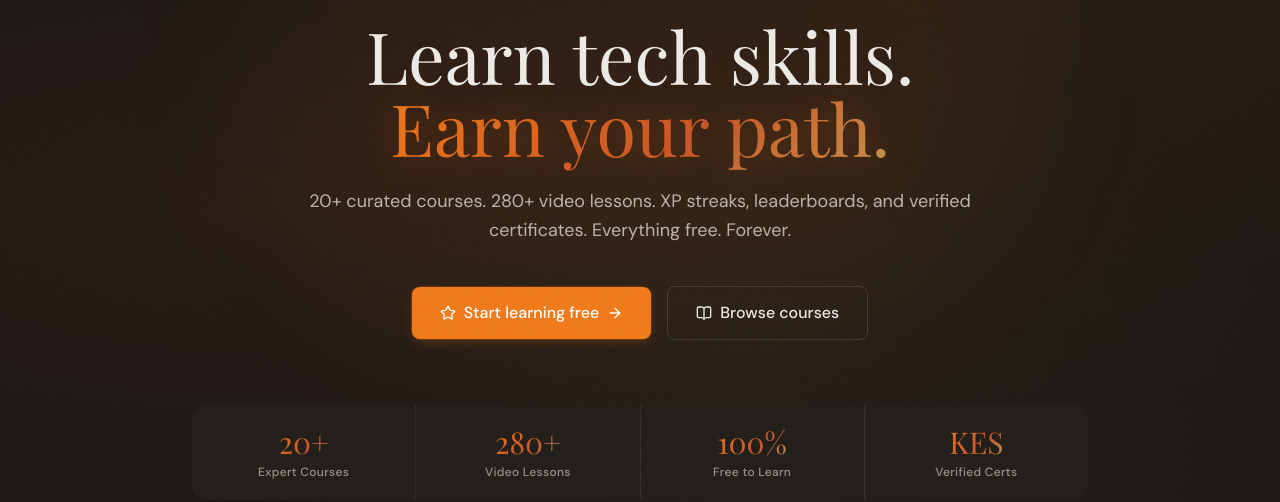
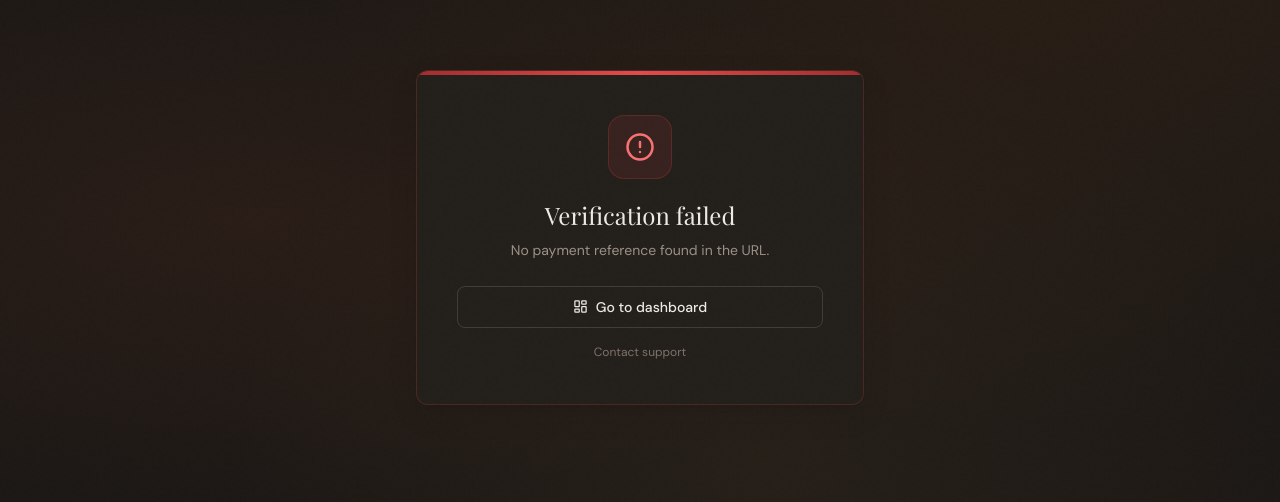
Before and after one commit to jobmlisho53-bit/Warmpath, a React (Vite) app in the folder frontend/: page /payment/verify in a window 1280 px wide. Before the commit this address led to /. Shown: the part 179-681 px from the top of the page. Built offline with nearby package versions, Linux system fonts and the light colour scheme; no server answers; a web font is replaced by a local one.

Commit message:
Add /payment/verify page — handles Paystack redirect for both cert and shop payments

```diff
--- a/frontend/src/App.jsx
+++ b/frontend/src/App.jsx
@@ -25,6 +25,7 @@ import BlogPost          from './pages/BlogPost'
 import AdminLogin        from './pages/AdminLogin'
 import AdminDashboard    from './pages/AdminDashboard'
 import AdminShop         from './pages/AdminShop'
+import PaymentVerify   from './pages/PaymentVerify'
 
 function Protected({ children }) {
   const { isAuth, loading } = useAuth()
@@ -79,6 +80,7 @@ function AppRoutes() {
         <Route path="/admin"                          element={<AdminGuard><AdminDashboard /></AdminGuard>} />
         <Route path="/admin/shop"                     element={<AdminGuard><AdminShop /></AdminGuard>} />
 
+        <Route path="/payment/verify"                    element={<PaymentVerify />} />
         <Route path="*"                               element={<Navigate to="/" replace />} />
       </Routes>
     </>
--- /dev/null
+++ b/frontend/src/pages/PaymentVerify.jsx
@@ -0,0 +1,155 @@
+import { useEffect, useState } from 'react'
+import { useSearchParams, Link } from 'react-router-dom'
+import { CheckCircle, AlertCircle, Download, LayoutDashboard, Award } from 'lucide-react'
+import api from '../lib/api'
+
+export default function PaymentVerify() {
+  const [searchParams] = useSearchParams()
+  const reference = searchParams.get('reference') || searchParams.get('trxref')
+
+  const [status,  setStatus]  = useState('loading')
+  const [data,    setData]    = useState(null)
+  const [message, setMessage] = useState('')
+
+  useEffect(() => {
+    if (!reference) {
+      setStatus('error')
+      setMessage('No payment reference found in the URL.')
+      return
+    }
+
+    api.get(`/payments/verify/${reference}`)
+      .then(res => {
+        const d = res.data
+        if (d.status === 'success' || d.paid === true || d.verified === true) {
+          setStatus('success')
+          setData(d)
+          setMessage(d.message || 'Your payment has been confirmed.')
+        } else {
+          setStatus('error')
+          setMessage(d.message || 'Payment verification is pending. Please try again in a moment.')
+        }
+      })
+      .catch(err => {
+        const msg = err.response?.data?.error
+          || err.response?.data?.message
+          || 'Failed to verify payment. Please contact support.'
+        setStatus('error')
+        setMessage(msg)
+      })
+  }, [reference])
+
+  // Detect payment type from response data
+  const isCertificate = data?.type === 'certificate' || data?.certificate_id
+  const isShop        = data?.type === 'shop' || data?.order_id
+
+  return (
+    <div className="min-h-screen pt-24 pb-16 flex items-center justify-center p-4 relative">
+      <div className="absolute inset-0 bg-ember-mesh pointer-events-none" />
+
+      <div className="w-full max-w-md animate-scale-in relative">
+
+        {/* ── Loading ── */}
+        {status === 'loading' && (
+          <div className="card p-10 text-center border-[var(--border-mid)] shadow-lifted">
+            <div className="w-16 h-16 rounded-2xl bg-ember-500/10 border border-ember-500/20 flex items-center justify-center mx-auto mb-6">
+              <div className="w-8 h-8 rounded-full border-2 border-ember-500 border-t-transparent animate-spin" />
+            </div>
+            <h2 className="font-display text-2xl font-700 text-[var(--text-base)] mb-2">
+              Verifying payment
+            </h2>
+            <p className="text-ink-400 text-sm leading-relaxed">
+              Please wait while we confirm your payment with Paystack…
+            </p>
+            {reference && (
+              <p className="text-xs font-mono text-ink-600 mt-4 px-3 py-2 rounded-lg bg-[var(--bg-surface)]">
+                Ref: {reference}
+              </p>
+            )}
+          </div>
+        )}
+
+        {/* ── Success ── */}
+        {status === 'success' && (
+          <div className="card border-sage-500/30 shadow-lifted overflow-hidden">
+            <div className="h-1 w-full" style={{ background:'linear-gradient(90deg,#5A8F48,#7FB069,#5A8F48)' }} />
+            <div className="p-10 text-center">
+              <div className="w-16 h-16 rounded-2xl bg-sage-500/10 border border-sage-500/20 flex items-center justify-center mx-auto mb-5">
+                <CheckCircle size={30} className="text-sage-400" />
+              </div>
+              <div className="inline-flex items-center gap-2 px-4 py-1.5 rounded-full bg-sage-500/10 border border-sage-500/20 text-sage-400 text-xs font-medium mb-4">
+                Payment confirmed
+              </div>
+              <h2 className="font-display text-2xl font-700 text-[var(--text-base)] mb-2">
+                Payment successful!
+              </h2>
+              <p className="text-ink-400 text-sm leading-relaxed mb-2">{message}</p>
+              {reference && (
+                <p className="text-xs font-mono text-ink-600 mb-6">Ref: {reference}</p>
+              )}
+
+              <div className="flex flex-col gap-3">
+                {/* If shop purchase — go to downloads */}
+                {(isShop || !isCertificate) && (
+                  <Link to="/shop/downloads" className="btn-primary w-full justify-center py-3 gap-2">
+                    <Download size={16} /> View my downloads
+                  </Link>
+                )}
+                {/* If certificate purchase — go to certificates */}
+                {isCertificate && (
+                  <Link to="/certificates" className="btn-primary w-full justify-center py-3 gap-2">
+                    <Award size={16} /> View my certificates
+                  </Link>
+                )}
+                <Link to="/dashboard" className="btn-ghost w-full justify-center py-2.5 gap-2 text-sm">
+                  <LayoutDashboard size={15} /> Go to dashboard
+                </Link>
+              </div>
+            </div>
+          </div>
+        )}
+
+        {/* ── Error ── */}
+        {status === 'error' && (
+          <div className="card border-red-500/20 shadow-lifted overflow-hidden">
+            <div className="h-1 w-full" style={{ background:'linear-gradient(90deg,#A32D2D,#E24B4A,#A32D2D)' }} />
+            <div className="p-10 text-center">
+              <div className="w-16 h-16 rounded-2xl bg-red-500/10 border border-red-500/20 flex items-center justify-center mx-auto mb-5">
+                <AlertCircle size={30} className="text-red-400" />
+              </div>
+              <h2 className="font-display text-2xl font-700 text-[var(--text-base)] mb-2">
+                Verification failed
+              </h2>
+              <p className="text-ink-400 text-sm leading-relaxed mb-6">{message}</p>
+
+              {/* Try again if we have a reference */}
+              {reference && (
+                <div className="px-4 py-3 rounded-lg bg-[var(--bg-surface)] border border-[var(--border-mid)] mb-6 text-left">
+                  <p className="text-xs text-ink-400 mb-1">Payment reference</p>
+                  <p className="text-xs font-mono text-[var(--text-base)] break-all">{reference}</p>
+                </div>
+              )}
+
+              <div className="flex flex-col gap-3">
+                {reference && (
+                  <button
+                    onClick={() => { setStatus('loading'); setMessage('') }}
+                    className="btn-primary w-full justify-center py-3 gap-2">
+                    Try again
+                  </button>
+                )}
+                <Link to="/dashboard" className="btn-secondary w-full justify-center py-2.5 gap-2 text-sm">
+                  <LayoutDashboard size={15} /> Go to dashboard
+                </Link>
+                <a href="mailto:jobmlisho63@gmail.com?subject=Payment Issue&body=Reference: ${reference}"
+                  className="text-xs text-ink-500 hover:text-ember-400 transition-colors text-center py-1">
+                  Contact support
+                </a>
+              </div>
+            </div>
+          </div>
+        )}
+      </div>
+    </div>
+  )
+}
```
